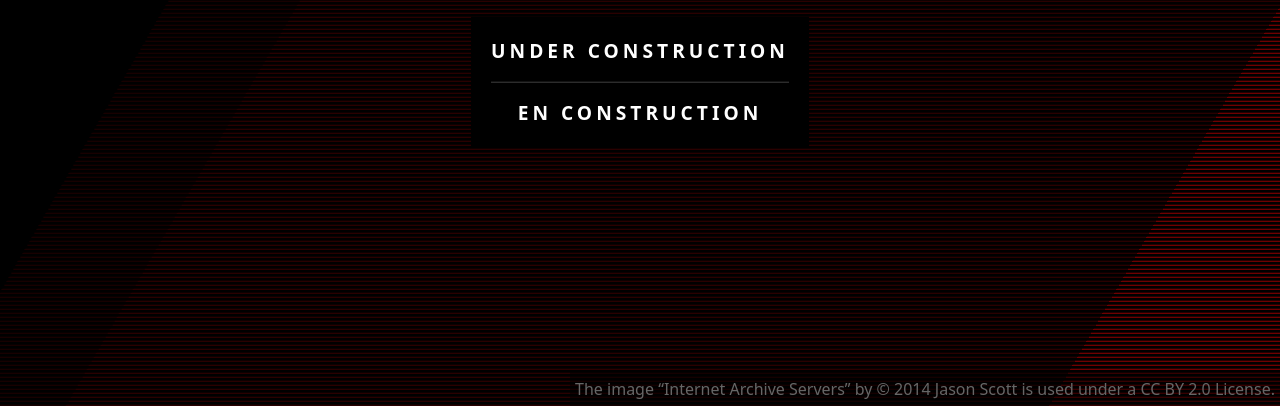
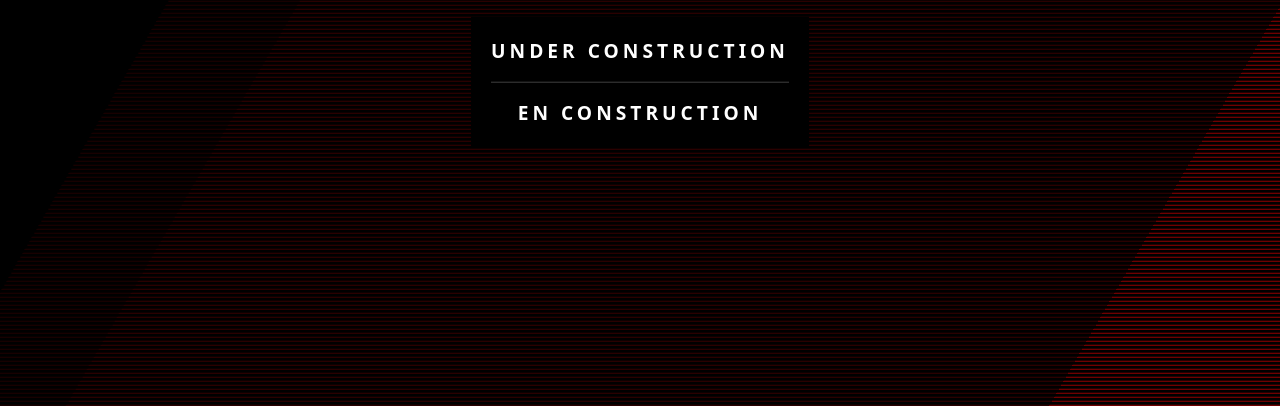
Before and after one commit to datarkos/datarkos.github.io, a plain HTML site: page index.html in a window 1280 px wide. Shown: the part 394-800 px from the top of the page. Drawn offline with nearby package versions, Linux system fonts and the light colour scheme; a web font is replaced by a local one.

Commit message:
Remove bg copyright notice

```diff
--- a/index.html
+++ b/index.html
@@ -60,21 +60,6 @@ body {
     -moz-transform: translate(-50%, -50%);
     -webkit-transform: translate(-50%, -50%);
 }
-
-.copyright {
-    background: rgba(0, 0, 0, 0.5);
-    color: #666;
-    padding: 5px;
-    position: absolute;
-    float: right;
-    bottom: 0;
-    right: 0;
-}
-
-.copyright a {
-    color: #666;
-    text-decoration: none;
-}
         </style>
     </head>
     <body>
@@ -87,6 +72,5 @@ body {
                 <div style=" background-color: black; padding: 20px; color: white; text-align:center; margin-top: 20px; font-size: 120%; letter-spacing: 4px;"><strong>UNDER CONSTRUCTION<hr />EN CONSTRUCTION</strong></div>
             </div>
         </div>
-        <div class="copyright">The image <a href="https://www.flickr.com/photos/textfiles/14979116669" target="_blank">“Internet Archive Servers”</a> by © 2014 Jason Scott is used under a <a href="https://creativecommons.org/licenses/by/2.0/" target="_blank">CC BY 2.0 License</a>.</div>
     </body>
 </html>
```
